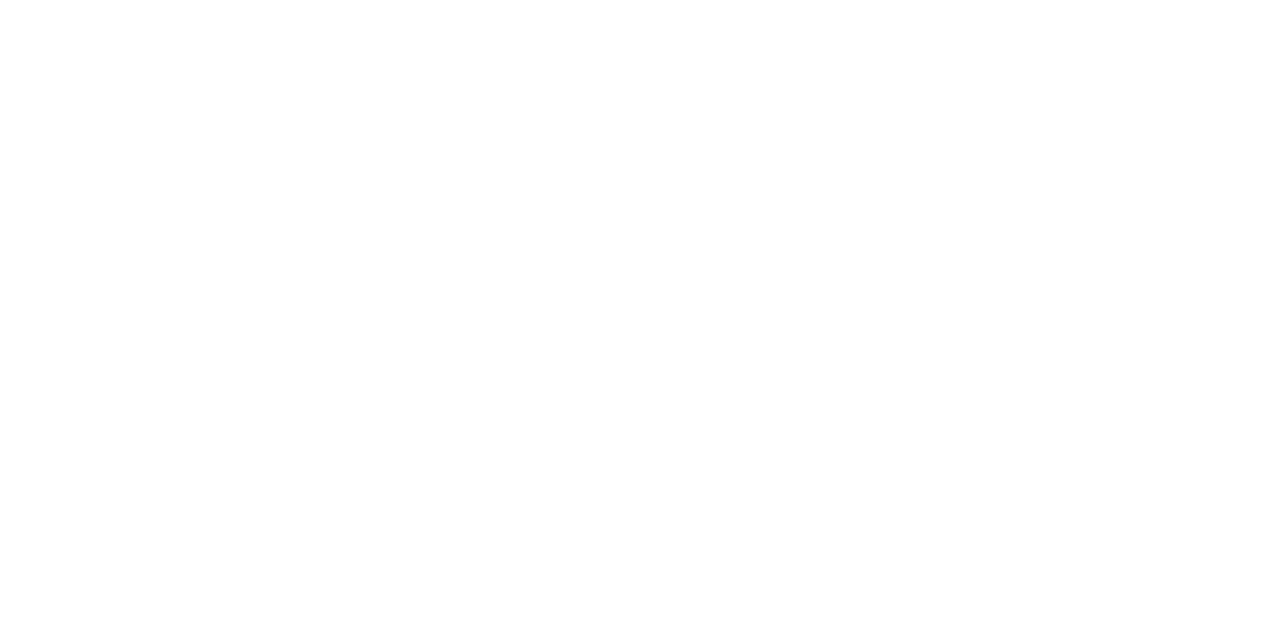
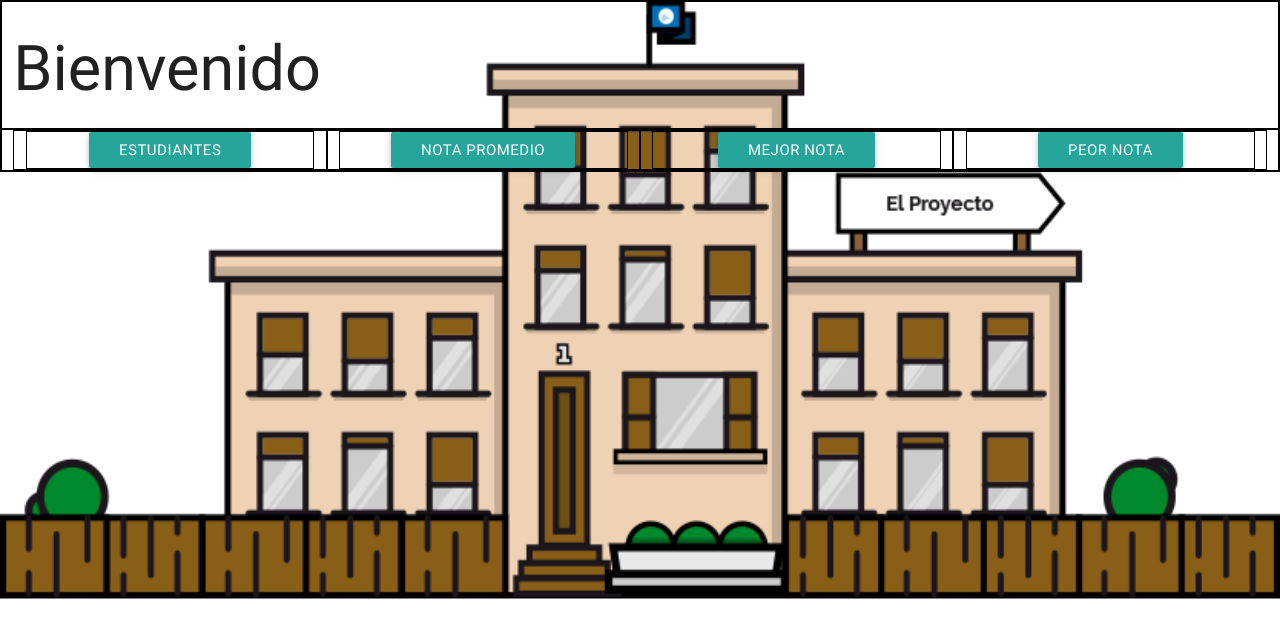
Before and after one commit to 1Alejo31/FIANL-JS-1, a plain HTML site: page pestaña/index.html in a window 1280 px wide. Drawn offline with Linux system fonts and the light colour scheme.

Commit message:
Maquetacion
mac

```diff
--- a/css/estilos.css
+++ b/css/estilos.css
@@ -0,0 +1,15 @@
+body
+{
+  background-image: url("../img/colegio.png");
+  background-repeat: no-repeat;
+  background-size: 100% 600px;
+}
+
+section, header, div
+{
+  border: 1px solid black;
+}
+#conntenedorBoton
+{
+  text-align: center;
+}
--- a/pestaña/index.html
+++ b/pestaña/index.html
@@ -13,30 +13,34 @@
 </head>
 <body>
 
-    <header class="col l-12 m-12 s-12 cabecera">
+<div class="row">
 
-    </header>
+    <div class="col s12 m12 l12" id="cabecera">
+        <h1>Bienvenido</h1>
+    </div>
+    <div class="col s12 m12 l12" id="contenedor">
+        <div class="col s3 m3 l3">
+            <div id="conntenedorBoton">
+                <a class="waves-effect waves-linght btn">Estudiantes</a>
+            </div>
+        </div>
+        <div class="col s3 m3 l3">
+            <div id="conntenedorBoton">
+                <a class="waves-effect waves-linght btn">Nota Promedio</a>
+            </div>
+        </div>
+        <div class="col s3 m3 l3">
+            <div id="conntenedorBoton">
+                <a class="waves-effect waves-linght btn">Mejor Nota</a>
+            </div>
+        </div>
+        <div class="col s3 m3 l3">
+            <div id="conntenedorBoton">
+                <a class="waves-effect waves-linght btn">Peor Nota</a>
+            </div>
+        </div>
+    </div>
 
-    <section class="col l-12 m-12 s-12 contenedor">
-        <section class="col l-3 m-3 s-3 msec1">
-
-
-
-        </section>
-
-        <section class="col l-3 m-3 s-3 sec2">
-
-        </section>
-
-        <section class="col l-3 m-3 s-3 sec3">
-
-        </section>
-
-        <section class="col l-3 m-3 s-3 sec4">
-
-        </section>
-
-    </section>
-
+</div>
 </body>
 </html>
```
Also changed, not shown: img/colegio.png (added).
